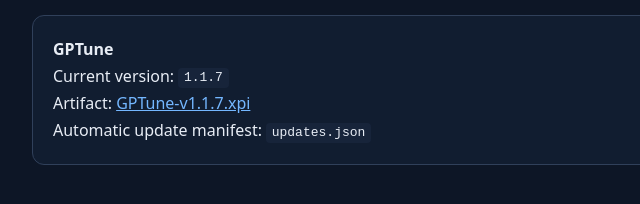
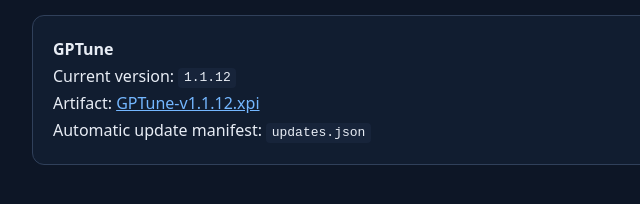
Before and after one commit to Ferl67/ferl-extensions, a plain HTML site: page index.html in a window 1280 px wide. Shown: the part 660-864 px from the top of the page, 198-838 px from the left. Drawn offline with Linux system fonts and the light colour scheme.

Commit message:
Refresh extension index for GPTune 1.1.12

```diff
--- a/index.html
+++ b/index.html
@@ -16,6 +16,6 @@
   <div class="card"><strong>Post2Bsky</strong><br>Current version: <code>3.4.21</code><br>Artifact: <a href="https://ferl67.github.io/ferl-extensions/post2bsky/Post2Bsky-v3.4.21.xpi">Post2Bsky-v3.4.21.xpi</a><br>Automatic update manifest: <code>updates.json</code></div>
   <div class="card"><strong>CBC News Fetcher</strong><br>Current version: <code>0.11.9</code><br>Artifact: <a href="https://ferl67.github.io/ferl-extensions/cbc-news-fetcher/CBC-News-Fetcher-v0.11.9.xpi">CBC-News-Fetcher-v0.11.9.xpi</a><br>Automatic update manifest: <code>updates.json</code></div>
   <div class="card"><strong>PageFlow</strong><br>Current version: <code>0.3.1</code><br>Artifact: <a href="https://ferl67.github.io/ferl-extensions/pageflow/PageFlow-v0.3.1.xpi">PageFlow-v0.3.1.xpi</a><br>Automatic update manifest: <code>updates.json</code></div>
-  <div class="card"><strong>GPTune</strong><br>Current version: <code>1.1.7</code><br>Artifact: <a href="https://ferl67.github.io/ferl-extensions/gptune/GPTune-v1.1.7.xpi">GPTune-v1.1.7.xpi</a><br>Automatic update manifest: <code>updates.json</code></div>
+  <div class="card"><strong>GPTune</strong><br>Current version: <code>1.1.12</code><br>Artifact: <a href="https://ferl67.github.io/ferl-extensions/gptune/GPTune-v1.1.12.xpi">GPTune-v1.1.12.xpi</a><br>Automatic update manifest: <code>updates.json</code></div>
 </body>
 </html>
```
